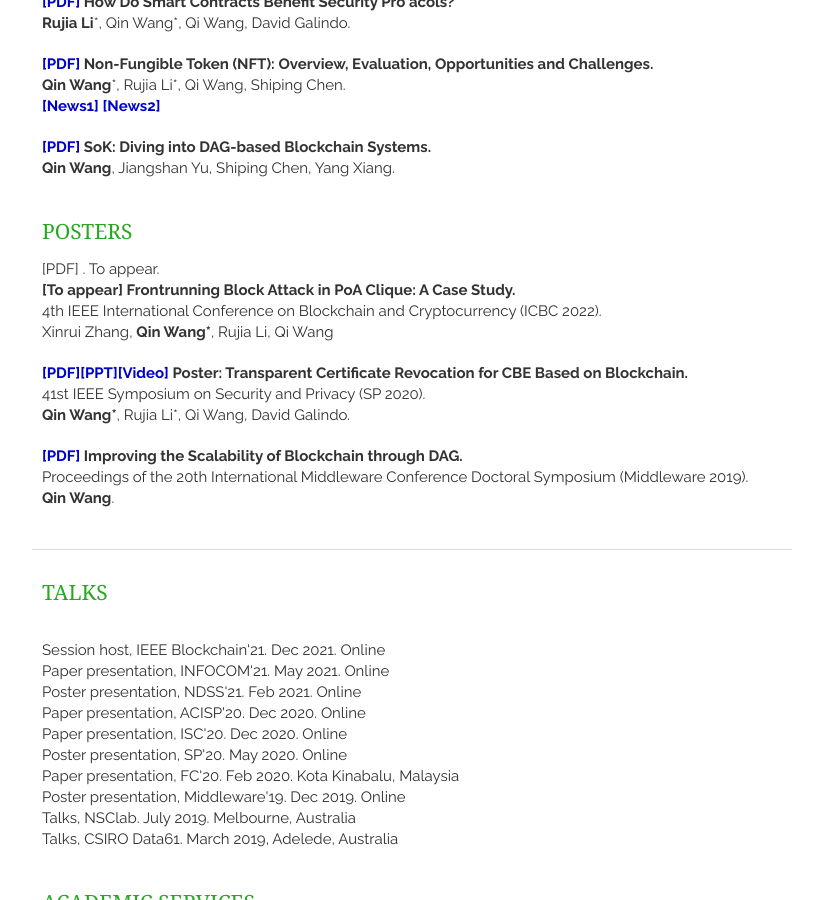
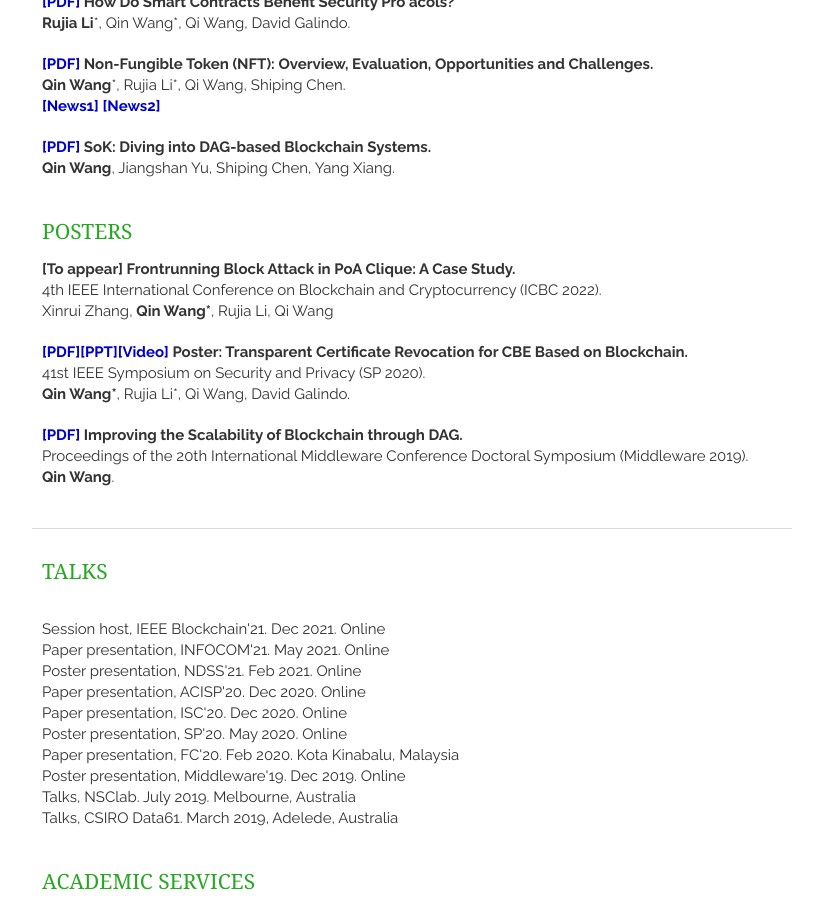
Before and after one commit to AaronWang-git/qinwang-git.github.io, a Jekyll site: the page built from index.html, in a window 1280 px wide and 900 px high, scrolled down 1190 px. Shown: the whole window, without its empty margins (318-1141 px from the left). Built offline with Jekyll 4.4.1, drawn with Linux system fonts in a browser that asks for light colours; nearby versions of some CDN libraries; a script that is not in the unit is left out; the list of posts is cut into pages by our own code.

Commit message:
Update publications.html

```diff
--- a/_includes/publications.html
+++ b/_includes/publications.html
@@ -112,9 +112,6 @@
 
 <h1>Posters</h1>
 
-    [PDF] . To appear.
-
-
      <article>
       <header>
             <strong>[To appear]
```
